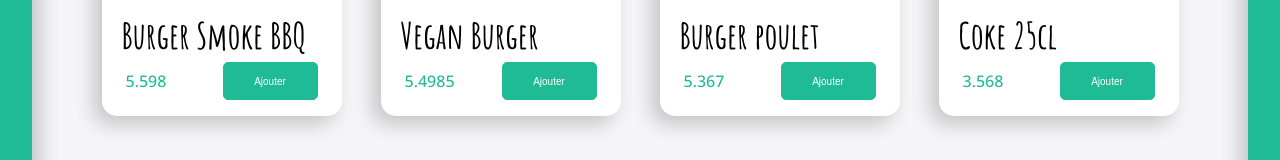
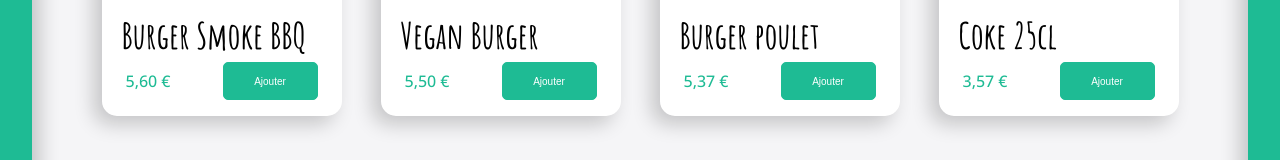
Before and after one commit to zoggy444/sereen-bowl-portfolio-project-1, a React (Vite) app: page /order/1 in a window 1280 px wide. Shown: the part 372-532 px from the top of the page. Built offline with nearby package versions, Linux system fonts and the light colour scheme.

Commit message:
✨ F05: ORDER > Menu > Added price formatting

```diff
--- a/src/components/pages/order/ProductDetail.tsx
+++ b/src/components/pages/order/ProductDetail.tsx
@@ -2,13 +2,14 @@ import styled from "styled-components";
 import ButtonPrimary from "../../reusable-ui/ButtonPrimary";
 import { theme } from "../../../theme/theme";
 import type { ProductDetailProps } from "../../../types";
+import { formatPrice } from "../../../utils/maths";
 
 export default function ProductDetail({ product }: ProductDetailProps) {
   return (
     <ProductDetailStyled>
       <div className="product-name amatic-sc-bold">{product.title}</div>
       <div className="product-buy">
-        <div className="product-price">{product.price}</div>
+        <div className="product-price">{formatPrice(product.price)}</div>
         <ButtonPrimary label="Ajouter" className="button-buy" />
       </div>
     </ProductDetailStyled>
```
